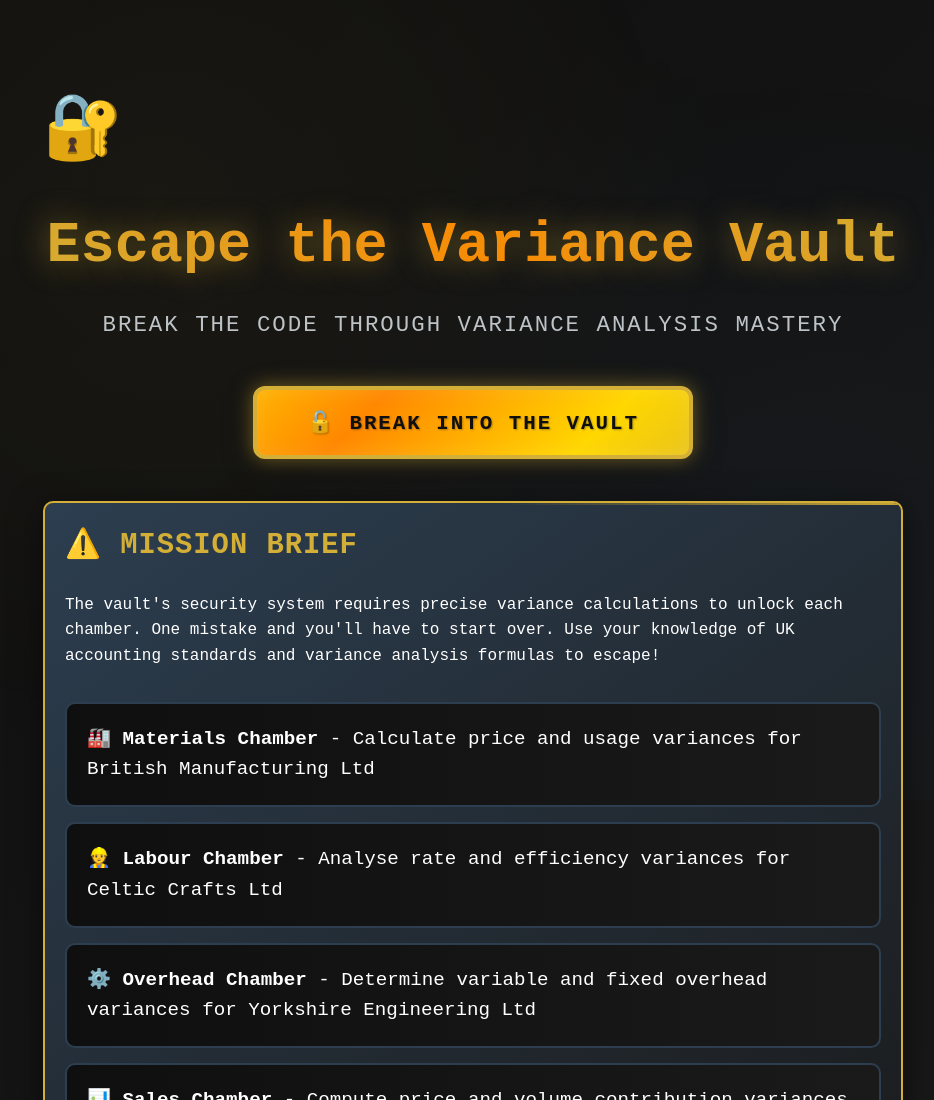
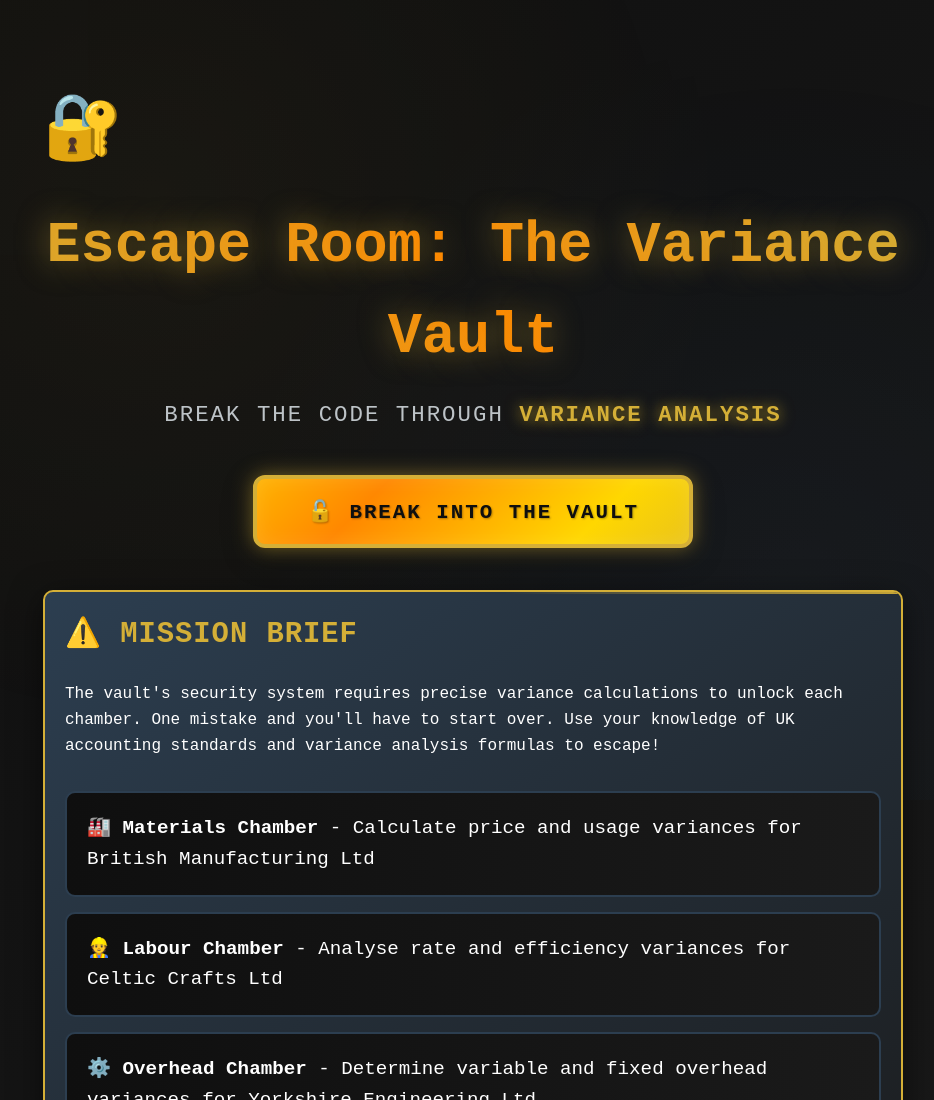
Before and after one commit to DrMichaelGuo/variance-analysis-game, a plain HTML site: page index.html in a window 1280 px wide. Shown: the top 1100 px of the page, without its empty margins (167-1101 px from the left). Drawn offline with Linux system fonts and the light colour scheme.

Commit message:
Update title and subtitle for consistency; add highlight text styling with animation

```diff
--- a/index.html
+++ b/index.html
@@ -3,7 +3,7 @@
 <head>
     <meta charset="UTF-8">
     <meta name="viewport" content="width=device-width, initial-scale=1.0">
-    <title>Escape the Variance Vault</title>
+    <title>Escape Room: The Variance Vault</title>
     <link rel="stylesheet" href="styles.css">
 </head>
 <body>
@@ -11,8 +11,8 @@
     <div id="welcome-screen" class="screen active">
         <div class="container">
             <div class="lock-animation">🔐</div>
-            <h1 class="title">Escape the Variance Vault</h1>
-            <p class="subtitle">Break the code through variance analysis mastery</p>
+            <h1 class="title">Escape Room: The Variance Vault</h1>
+            <p class="subtitle">Break the code through <span class="highlight-text">variance analysis</span></p>
 
             <!-- Top Button -->
             <div style="text-align: center; margin: 2rem 0;">
--- a/styles.css
+++ b/styles.css
@@ -105,6 +105,18 @@ body::before {
     margin-bottom: 2rem;
     text-transform: uppercase;
     letter-spacing: 2px;
+}
+
+.highlight-text {
+    color: var(--vault-gold);
+    font-weight: bold;
+    text-shadow: 0 0 10px rgba(212, 175, 55, 0.6);
+    animation: textGlow 2s ease-in-out infinite alternate;
+}
+
+@keyframes textGlow {
+    from { text-shadow: 0 0 10px rgba(212, 175, 55, 0.6); }
+    to { text-shadow: 0 0 20px rgba(212, 175, 55, 0.8), 0 0 30px rgba(255, 215, 0, 0.4); }
 }
 
 .room-subtitle {
```
